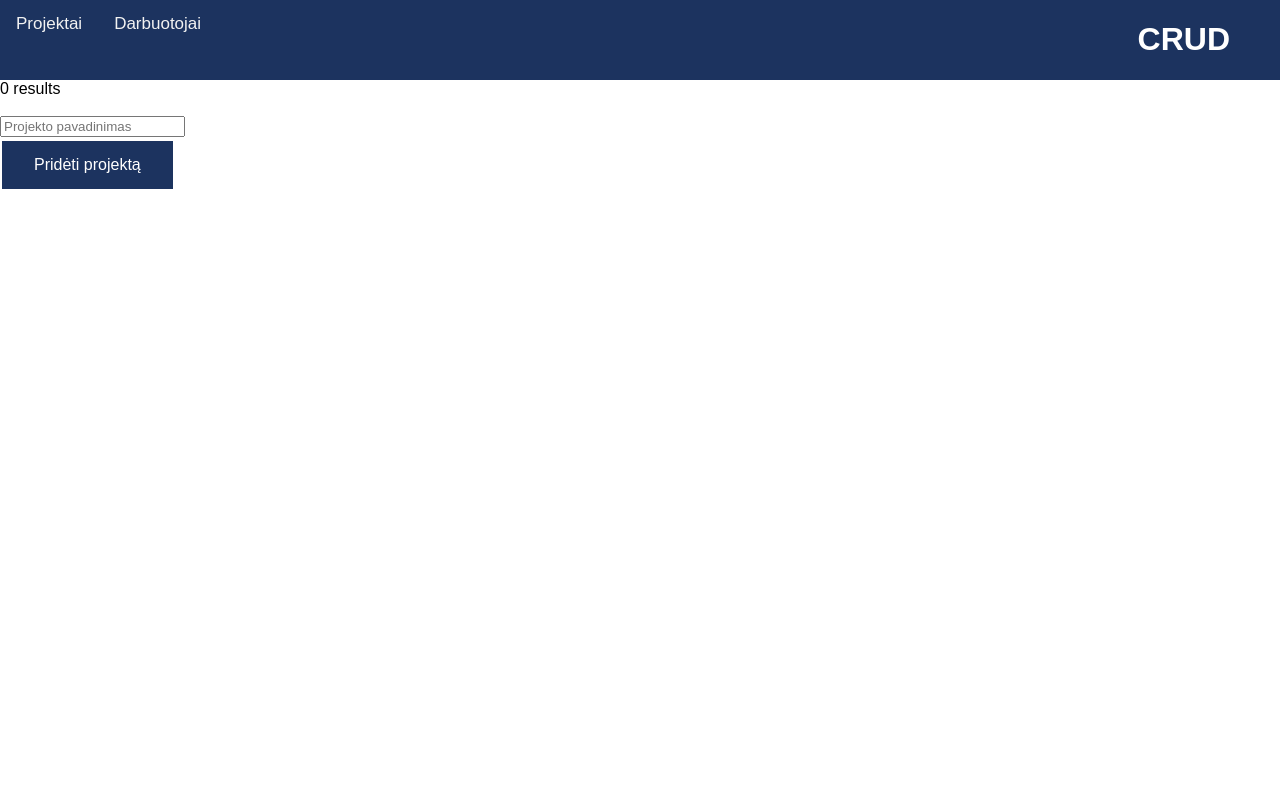
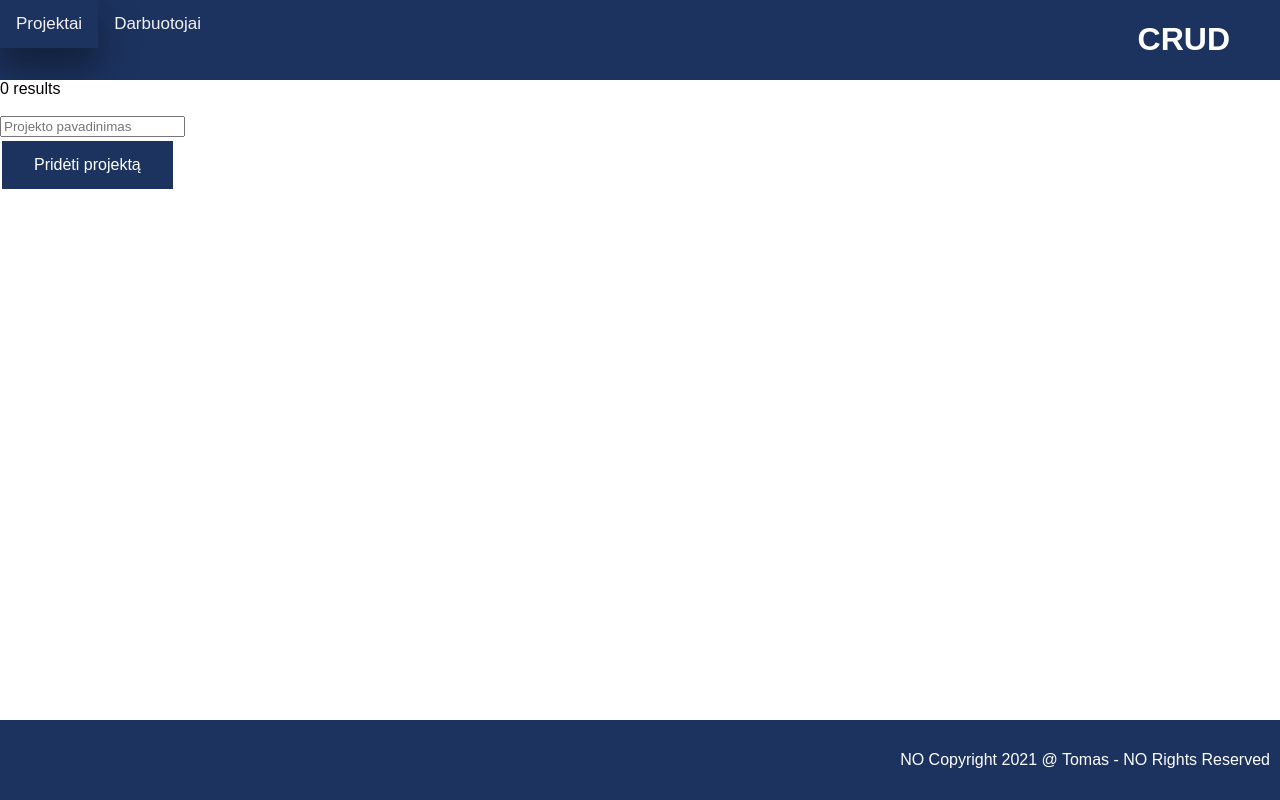
Before and after one commit to tomasvilimas/Sprint2-CRUD, a PHP site: page / in a window 1280 px wide. Run offline with PHP 8.4, Linux system fonts and the light colour scheme; data that the repository does not hold is empty.

Commit message:
hover and footer

```diff
--- a/index.php
+++ b/index.php
@@ -18,15 +18,13 @@
 <body>
     <header>
         <div class="topnav" id="myTopnav">
-            <a href="/php_mysql/index.php" class="active">Projektai</a>
+            <a href="/php_mysql/index.php">Projektai</a>
             <a href="/php_mysql/page.php">Darbuotojai</a>
             <div class=crud>
                 <h1>CRUD</h1>
             </div>
     </header>
 
-
-    </a>
     </div>
 
 
@@ -111,6 +109,13 @@
     </form>
 
 
+    <footer>
+        <div id="footer-content">
+            <p> NO Copyright 2021 @ Tomas - NO Rights Reserved </p>
+        </div>
+    </footer>
+
+
 
 
 
--- a/style.css
+++ b/style.css
@@ -11,6 +11,11 @@
   padding: 14px 16px;
   text-decoration: none;
   font-size: 17px;
+}
+
+.topnav a:hover {
+  box-shadow: 0 20px 26px 0 rgba(0, 0, 0, 0.24),
+    0 17px 50px 0 rgba(0, 0, 0, 0.19);
 }
 
 .topnav .icon {
@@ -50,7 +55,7 @@
 }
 
 #table1 td,
-#customers th {
+#table1 th {
   border: 1px solid #ddd;
   padding: 8px;
 }
@@ -82,16 +87,9 @@
   font-size: 16px;
   margin: 4px 2px;
   cursor: pointer;
-  -webkit-transition-duration: 0.4s;
-  transition-duration: 0.4s;
 }
-
-.button1 {
-  box-shadow: 0 8px 16px 0 rgba(0, 0, 0, 0.2), 0 6px 20px 0 rgba(0, 0, 0, 0.19);
-}
-
-.button2:hover {
-  box-shadow: 0 12px 16px 0 rgba(0, 0, 0, 0.24),
+.button:hover {
+  box-shadow: 0 14px 20px 0 rgba(0, 0, 0, 0.24),
     0 17px 50px 0 rgba(0, 0, 0, 0.19);
 }
 
@@ -106,3 +104,15 @@
   float: right;
   margin-right: 50px;
 }
+
+#footer-content {
+  position: fixed;
+  left: 0;
+  bottom: 0;
+  width: 100%;
+  background-color: #1c335f;
+  color: white;
+  text-align: right;
+  padding: 15px 15px 15px 0px;
+  margin: 0px 0px 0px -10px;
+}
```
Also changed, not shown: page.php (+8 -8 lines).
